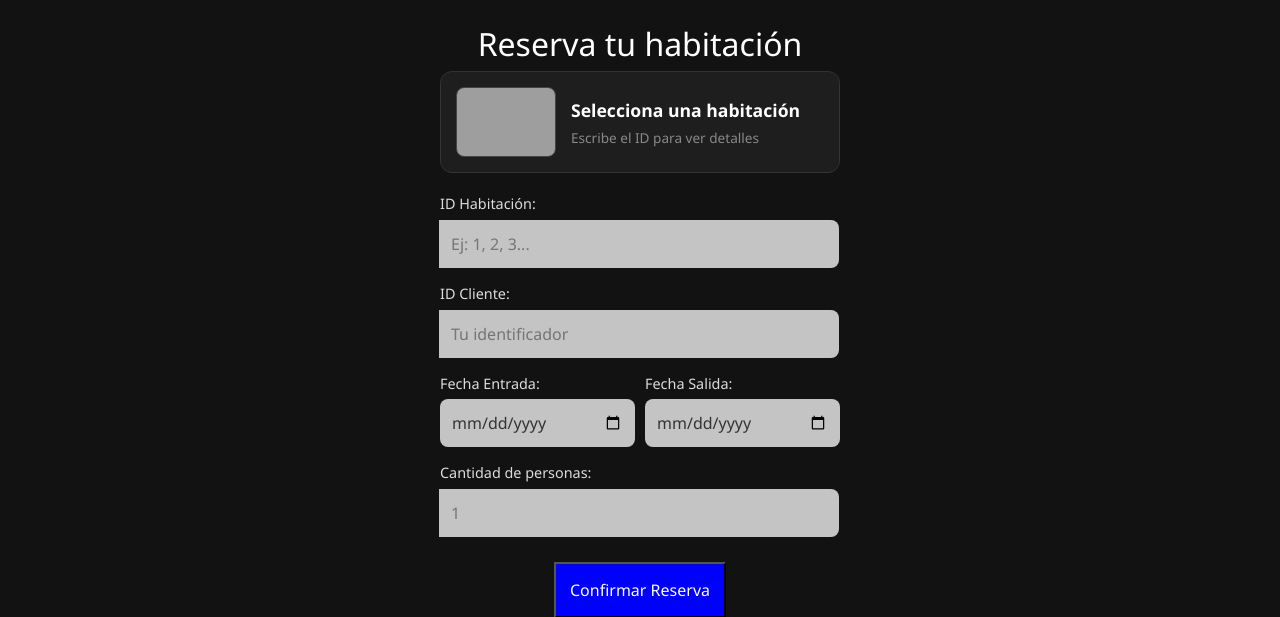
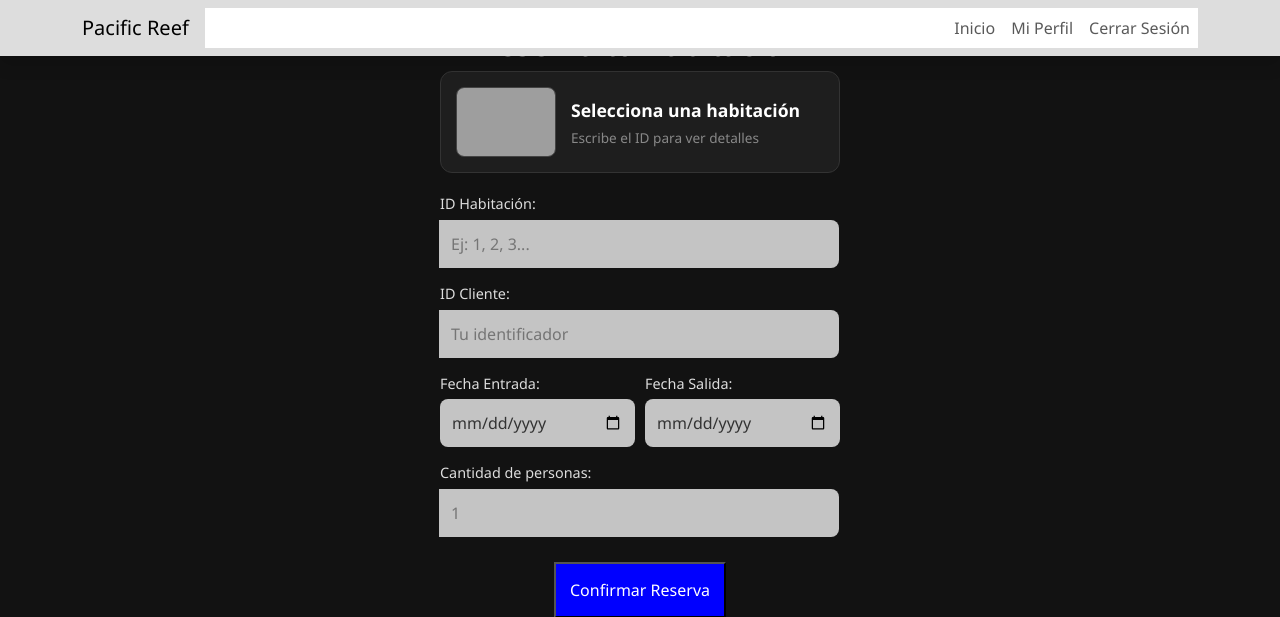
Before and after one commit to FelipeSalin/Sistema-de-Reserva-Hoteleria, a Django app: page /reserva/ in a window 1280 px wide. Shown: the top 617 px of the page. Run offline with Django 5.2, Linux system fonts and the light colour scheme; grey boxes are pictures that could not be loaded.

Commit message:
se agrega barra de navegación (reserva, registro)

```diff
--- a/hotel_app/core/templates/reserva.html
+++ b/hotel_app/core/templates/reserva.html
@@ -12,6 +12,26 @@
         integrity="sha384-sRIl4kxILFvY47J16cr9ZwB07vP4J8+LH7qKQnuqkuIAvNWLzeN8tE5YBujZqJLB" crossorigin="anonymous">
     <link rel="stylesheet" href="{% static 'css/styles.css' %}" />
 </head>
+
+<body>
+    <!-- Barra de navegación -->
+    <nav class="navbar navbar-expand-lg navbar-light fixed-top shadow">
+        <div class="container">
+            <a class="navbar-brand" href="/">
+                Pacific Reef
+            </a>
+            <button class="navbar-toggler border-0" type="button" data-bs-toggle="collapse" data-bs-target="#navBarNav">
+                <span class="navbar-toggler-icon"></span>
+            </button>
+            <div class="collapse navbar-collapse bg-white" id="navBarNav">
+                <ul class="navbar-nav ms-auto">
+                    <li class="nav-item"><a class="nav-link" href="/">Inicio</a></li>
+                    <li class="nav-item"><a class="nav-link" href="#">Mi Perfil</a></li>
+                    <li class="nav-item"><a class="nav-link" href="/">Cerrar Sesión</a></li>
+                </ul>
+            </div>
+        </div>
+    </nav>
 
 <body>
 
```
Also changed, not shown: hotel_app/core/templates/registro.html (+20 -0 lines).
